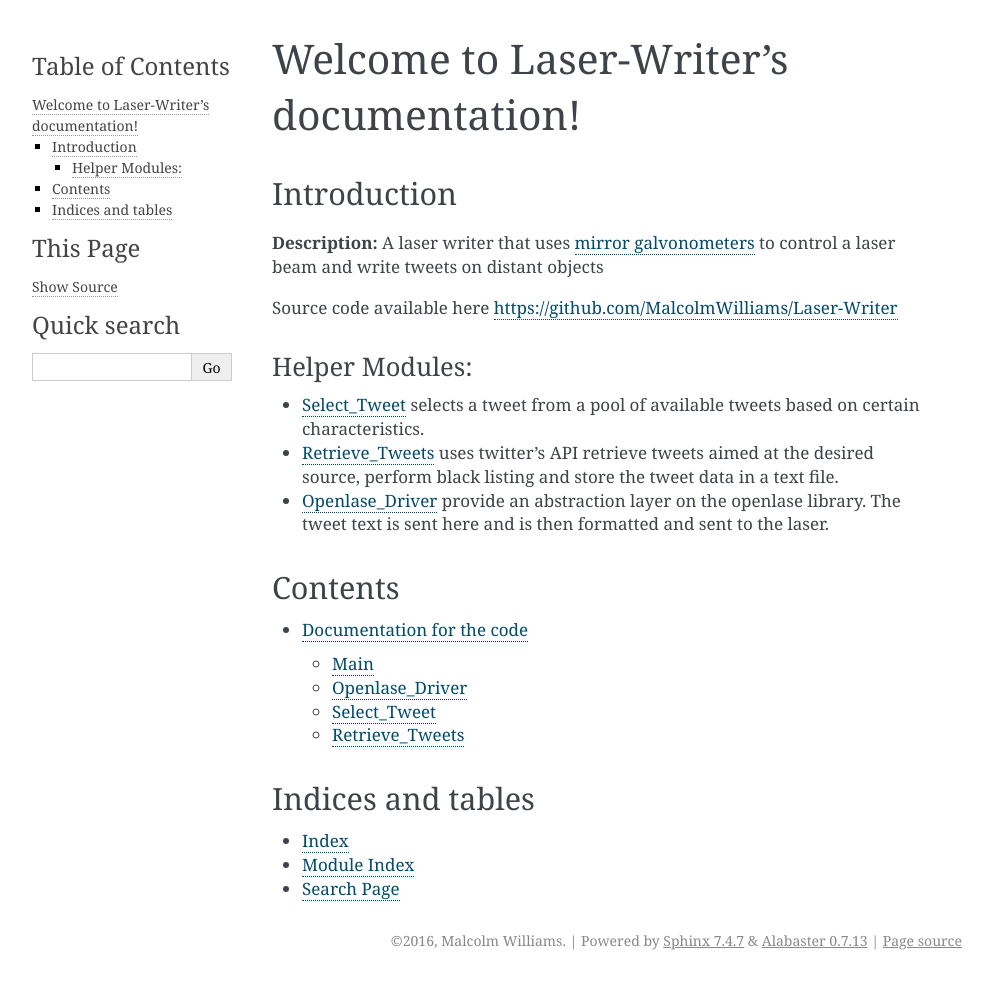
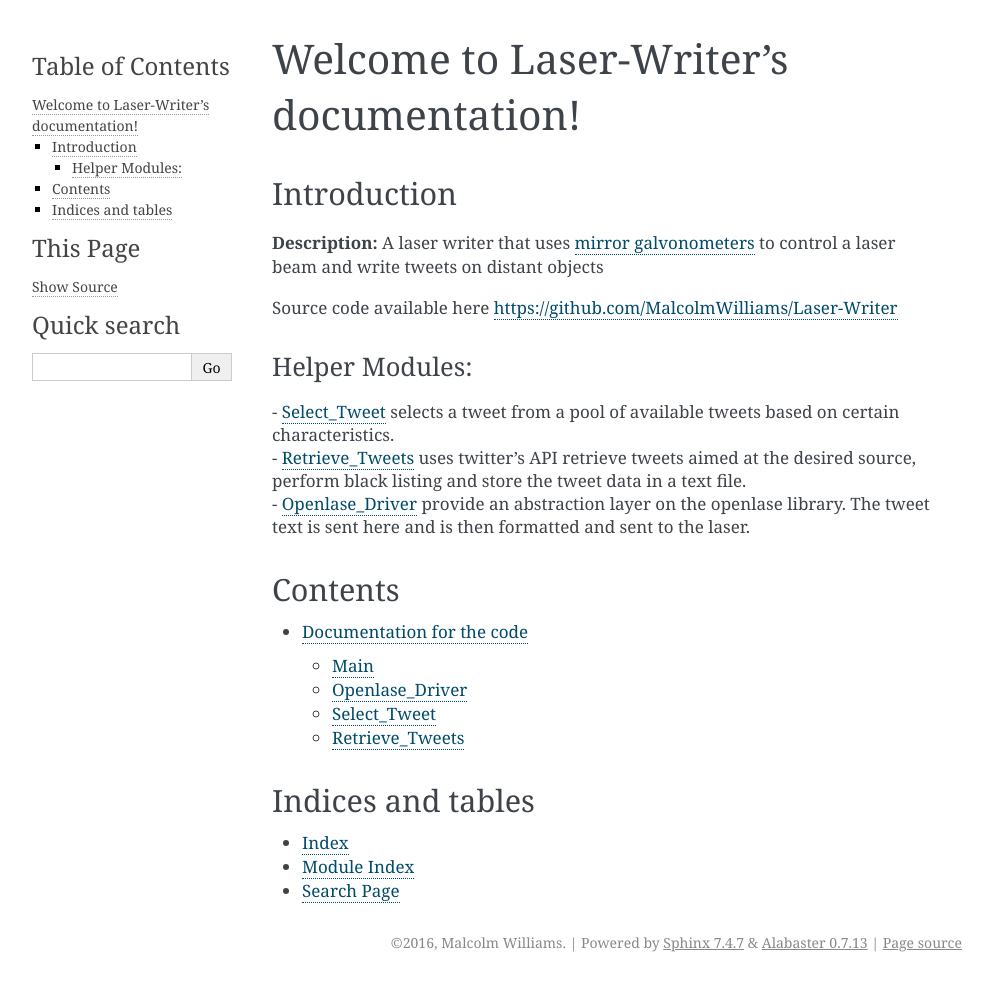
Before and after one commit to MalcolmWilliams/Laser-Projector, a Sphinx documentation site: the page built from docs/index.rst, in a window 1280 px wide. Shown: the whole page, without its empty margins (148-1141 px from the left). Built offline with Sphinx 7.4.7, drawn with Linux system fonts in a browser that asks for light colours.

```diff
--- a/docs/code.rst
+++ b/docs/code.rst
@@ -5,7 +5,7 @@ Main
 ====
 .. automodule:: main
 .. autoclass:: Laser_Writer
-    :members: __init__, write_tweet, start_tweet_retrieval, demo
+    :members:
 
 Openlase_Driver
 ===============
--- a/docs/index.rst
+++ b/docs/index.rst
@@ -16,11 +16,9 @@ Source code available here https://github.com/MalcolmWilliams/Laser-Writer
 
 Helper Modules:
 ++++++++++++++++
-- `Select_Tweet <https://malcolmwilliams.github.io/Laser-Writer/code.html#module-Select_Tweet>`_ selects a tweet from a pool of available tweets based on certain characteristics.
-
-- `Retrieve_Tweets <https://malcolmwilliams.github.io/Laser-Writer/code.html#module-Retrieve_Tweets>`_ uses twitter's API retrieve tweets aimed at the desired source, perform black listing and store the tweet data in a text file.
-
-- `Openlase_Driver <https://malcolmwilliams.github.io/Laser-Writer/code.html#module-Openlase_Driver>`_  provide an abstraction layer on the openlase library. The tweet text is sent here and is then formatted and sent to the laser.
+| - `Select_Tweet <https://malcolmwilliams.github.io/Laser-Writer/code.html#module-Select_Tweet>`_ selects a tweet from a pool of available tweets based on certain characteristics.
+| - `Retrieve_Tweets <https://malcolmwilliams.github.io/Laser-Writer/code.html#module-Retrieve_Tweets>`_ uses twitter's API retrieve tweets aimed at the desired source, perform black listing and store the tweet data in a text file.
+| - `Openlase_Driver <https://malcolmwilliams.github.io/Laser-Writer/code.html#module-Openlase_Driver>`_  provide an abstraction layer on the openlase library. The tweet text is sent here and is then formatted and sent to the laser.
 
 
 Contents
--- a/main.py
+++ b/main.py
@@ -54,8 +54,8 @@ class Laser_Writer:
         Will send a tweet to the laser to be written
 
         **Args:**
-            *tweet:* A 140 character max string to be sent to the laser
-            *time_display:* How long the tweet will be displayed. When the time runs out the thread will terminate and the function will exit.
+            | *tweet:* A 140 character max string to be sent to the laser
+            | *time_display:* How long the tweet will be displayed. When the time runs out the thread will terminate and the function will exit.
 
         **Returns:**
             None
```
Also changed, not shown: 13 other files.
